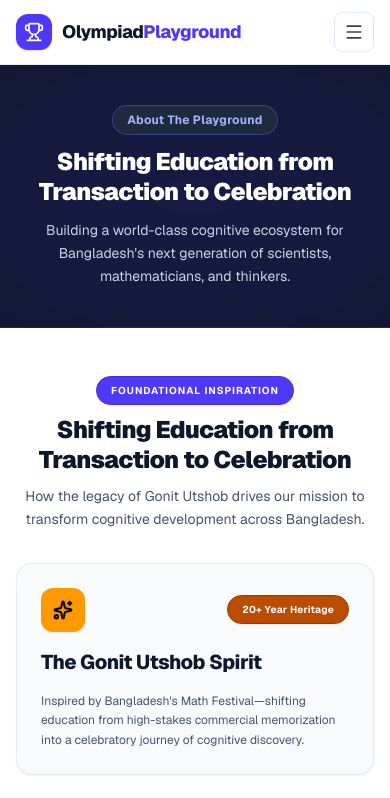
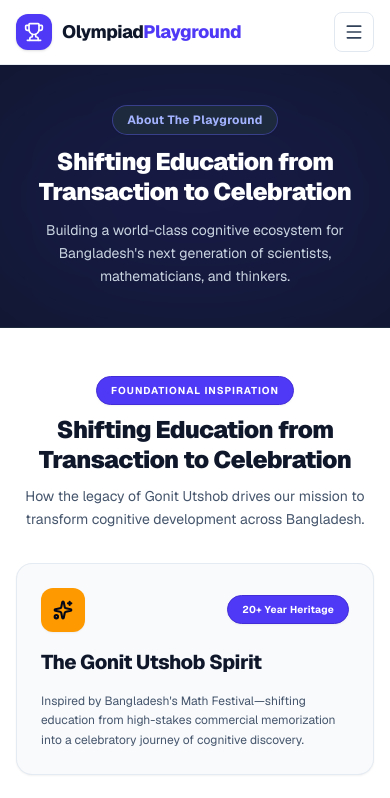
Before and after one commit to ahnaf-asif/olympiad-home, a Next.js app: page /about in a window 390 px wide. Shown: the top 798 px of the page. Built offline with nearby package versions, Linux system fonts and the light colour scheme.

Commit message:
style(css): make scrollbar track 100% transparent with subtle overlay hint slider

```diff
--- a/app/globals.css
+++ b/app/globals.css
@@ -3,6 +3,8 @@
 @layer base {
   html {
     font-feature-settings: "cv02", "cv03", "cv04", "cv11";
+    scrollbar-color: rgba(148, 163, 184, 0.35) transparent;
+    scrollbar-width: thin;
   }
 
   body {
@@ -26,21 +28,22 @@
   -webkit-backdrop-filter: blur(12px);
 }
 
-/* Smooth custom scrollbars */
+/* Ultra-subtle overlay scrollbar: 100% transparent track & subtle hint slider */
 ::-webkit-scrollbar {
-  width: 8px;
-  height: 8px;
+  width: 6px;
+  height: 6px;
 }
 
 ::-webkit-scrollbar-track {
-  background: #f1f5f9;
+  background: transparent;
 }
 
 ::-webkit-scrollbar-thumb {
-  background: #cbd5e1;
-  border-radius: 4px;
+  background: rgba(148, 163, 184, 0.35);
+  border-radius: 9999px;
+  transition: background-color 0.2s ease;
 }
 
 ::-webkit-scrollbar-thumb:hover {
-  background: #94a3b8;
+  background: rgba(99, 102, 241, 0.6);
 }
--- a/components/about/PhilosophySection.tsx
+++ b/components/about/PhilosophySection.tsx
@@ -42,14 +42,14 @@ export function PhilosophySection() {
             return (
               <div
                 key={idx}
-                className="rounded-2xl bg-slate-50 p-6 md:p-8 border border-slate-200/80 shadow-xs flex flex-col justify-between hover:border-amber-400 hover:shadow-md transition-all"
+                className="rounded-2xl bg-slate-50 p-6 md:p-8 border border-slate-200/80 shadow-xs flex flex-col justify-between hover:border-indigo-300 hover:shadow-md transition-all"
               >
                 <div className="flex flex-col gap-4">
                   <div className="flex items-center justify-between">
                     <div className="flex h-11 w-11 items-center justify-center rounded-xl bg-amber-500 text-slate-950 shadow-xs">
                       <Icon className="h-5 w-5 stroke-[2.5]" />
                     </div>
-                    <Badge variant="amber" className="text-[10px]">
+                    <Badge variant="indigo" className="text-[10px]">
                       {item.badge}
                     </Badge>
                   </div>
@@ -71,14 +71,14 @@ export function PhilosophySection() {
         <div className="rounded-3xl bg-slate-900 text-white p-6 md:p-10 border border-slate-800 shadow-2xl overflow-hidden">
           <div className="grid grid-cols-1 lg:grid-cols-12 gap-8 items-center">
 
-            {/* Left Side: Mathematical Geometric Art Image */}
+            {/* Left Side: Minimalist Chalkboard Math Image */}
             <div className="lg:col-span-5 overflow-hidden rounded-2xl border border-slate-700/80 shadow-lg relative aspect-4/3 sm:aspect-16/9 lg:aspect-4/3">
               <img
                 src="/manifesto_math_art.jpg"
-                alt="Mathematical Geometric Art and Fibonacci Spiral"
+                alt="Minimalist Chalkboard Math Symbols"
                 className="w-full h-full object-cover transform hover:scale-105 transition-transform duration-500"
               />
-              <div className="absolute inset-0 bg-gradient-to-t from-slate-950/60 via-transparent to-transparent pointer-events-none" />
+              <div className="absolute inset-0 bg-gradient-to-t from-slate-950/40 via-transparent to-transparent pointer-events-none" />
             </div>
 
             {/* Right Side: Manifesto Quote */}
```
Also changed, not shown: public/manifesto_math_art.jpg.
